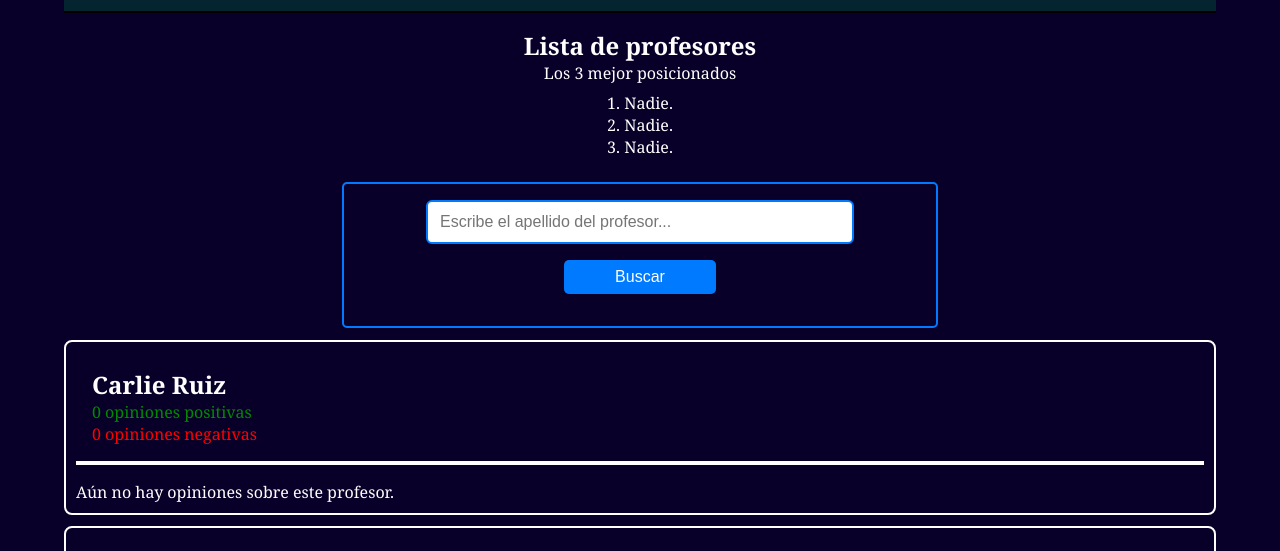
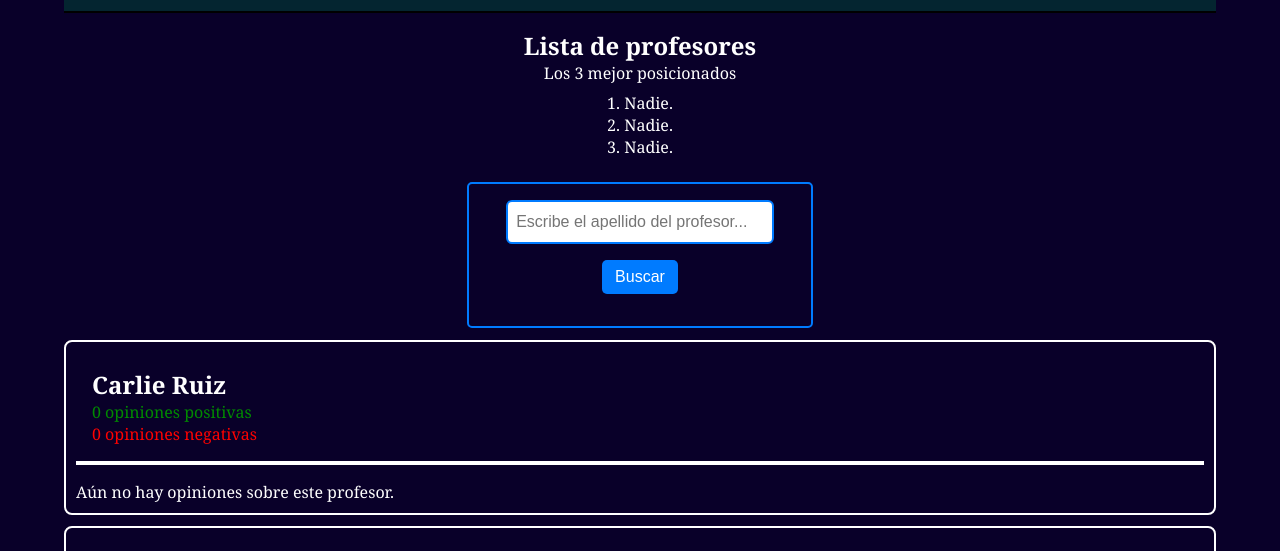
Before and after one commit to itsganimedes/isefmr, a plain HTML site: page profesores.html in a window 1280 px wide. Shown: the part 215-766 px from the top of the page. Drawn offline with Linux system fonts and the light colour scheme.

Commit message:
mantenimiento

```diff
--- a/styles.css
+++ b/styles.css
@@ -160,7 +160,9 @@ nav a:hover{
 }
 
 .profesores-search{
-    width: 70vb;
+    width: 30%;
+    max-width: 30%;
+    box-sizing: border-box;
     padding: 2vb;
     font-size: 16px;
     border: 2px solid #007BFF;
@@ -172,10 +174,10 @@ nav a:hover{
 }
 
 .profesores-search input{
-    width: 100%; /* Ocupa todo el ancho disponible */
-    max-width: 50vb;
+    width: 80%; /* Ocupa todo el ancho disponible */
+    max-width: 80%;
     height: 3vb;
-    padding: 8px 12px;
+    padding: 1vb;
     font-size: 16px;
     border: 2px solid #007BFF;
     border-radius: 6px;
@@ -190,6 +192,7 @@ nav a:hover{
 
 .profesores-search button{
     width: calc(30% - 2vb);
+    max-width: 30%;
     padding: 1vb;
     font-size: 16px;
     background-color: #007BFF;
```
